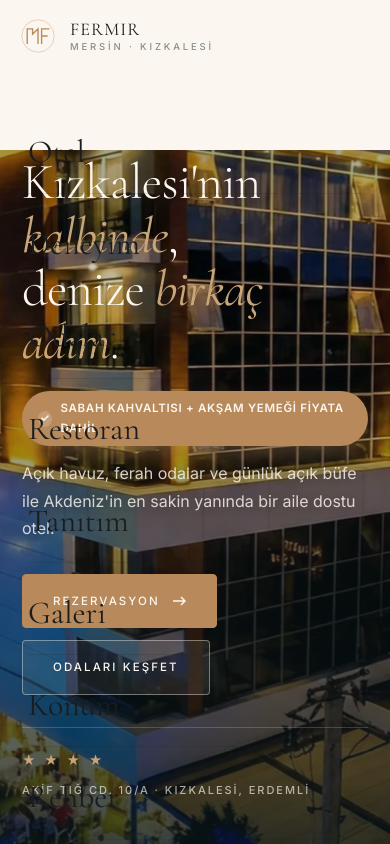
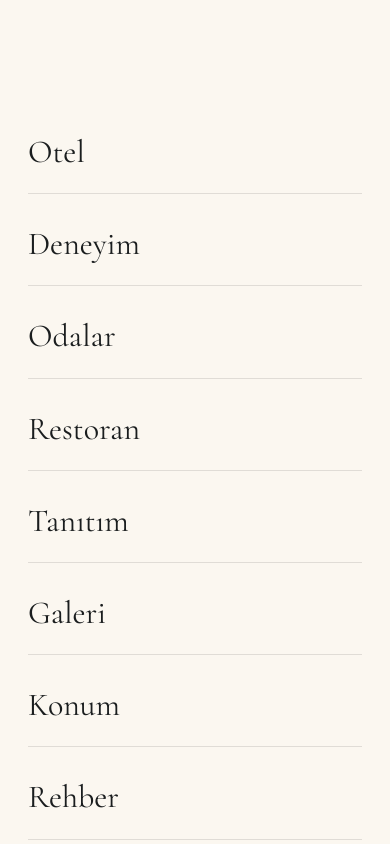
Before and after one commit to enssgenc/mersinfenrirotel, a plain HTML site: page index.html in a window 390 px wide. Both pictures are taken after a click on the button 347 px from the left and 36 px from the top of the page. Shown: the top 844 px of the page. Drawn offline with nearby package versions, Linux system fonts and the light colour scheme.

Commit message:
fix(nav): rebuild mobile menu — body-level DOM + body.nav-open lock
The previous hamburger flow lived inside the fixed <header>, which set up
a stacking context that fought with the page in some browser states —
the menu would render but page content bled through underneath it.

Restructure:
- nav__mobile moved out of <header> to right before </body>. Now it sits
  at body level, no parent stacking context to fight.
- Inline #nav-mobile-guard hardened:
    z-index: 9999, position: fixed, inset: 0, background: cream — all !important.
    Default display: none; mobile media query flips .is-open to flex.
- New body.nav-open { overflow: hidden !important; } locks page scroll
  while the menu is open (was an inline style.body.overflow before,
  more brittle and not visible to dev tools).
- JS rewritten with a setMenu(open) helper. Adds/removes:
    nav__mobile.is-open  +  nav__toggle.is-open  +  body.nav-open
  Esc key now closes the menu.
- CSS cache buster bumped /css/styles.css?v=4 -> ?v=5 so users on the
  stale v4 bundle don't reproduce the original bug.

```diff
--- a/index.html
+++ b/index.html
@@ -62,24 +62,30 @@
   <link href="https://fonts.googleapis.com/css2?family=Cormorant+Garamond:ital,wght@0,300;0,400;0,500;1,300;1,400&family=Inter:wght@400;500;600&display=swap" rel="stylesheet" />
 
   <!-- Styles (cache-busted versioned URL) -->
-  <link rel="stylesheet" href="/css/styles.css?v=4" />
+  <link rel="stylesheet" href="/css/styles.css?v=5" />
 
   <!-- Inline override — defeats any stale cached CSS that might leak
        .nav__mobile into the page flow on first-visit mobile devices.    -->
   <style id="nav-mobile-guard">
-    .nav__mobile { display: none !important; }
+    /* nav__mobile must be hidden by default everywhere, and must always
+       paint above the page content when opened — no cache or specificity
+       quirk should be able to break this.                                */
+    .nav__mobile {
+      display: none !important;
+      position: fixed !important;
+      inset: 0 !important;
+      z-index: 9999 !important;
+      background: #FBF7F0 !important;
+    }
     @media (max-width: 768px) {
       .nav__mobile.is-open {
         display: flex !important;
-        flex-direction: column;
-        position: fixed;
-        inset: 0;
-        background: #FBF7F0;
-        z-index: 55;
-        padding: 110px 28px 40px;
-        gap: 8px;
+        flex-direction: column !important;
+        padding: 110px 28px 40px !important;
+        gap: 8px !important;
       }
     }
+    body.nav-open { overflow: hidden !important; }
   </style>
 
   <!-- Structured data -->
@@ -472,19 +478,7 @@
       </button>
     </div>
 
-    <div class="nav__mobile" id="navMobile">
-      <a href="#about">Otel</a>
-      <a href="#experience">Deneyim</a>
-      <a href="#rooms">Odalar</a>
-      <a href="#dining">Restoran</a>
-      <a href="#showcase">Tanıtım</a>
-      <a href="#gallery">Galeri</a>
-      <a href="#location">Konum</a>
-      <a href="/kizkalesi-rehberi/">Rehber</a>
-      <a href="#sss">SSS</a>
-      <a href="#reserve" class="nav__cta">Rezervasyon</a>
-    </div>
-  </header>
+    </header>
 
   <!-- ================= HERO ================= -->
   <section class="hero" id="top">
@@ -1172,5 +1166,17 @@
   </a>
 
   <script src="/js/main.js" defer></script>
+  <div class="nav__mobile" id="navMobile">
+      <a href="#about">Otel</a>
+      <a href="#experience">Deneyim</a>
+      <a href="#rooms">Odalar</a>
+      <a href="#dining">Restoran</a>
+      <a href="#showcase">Tanıtım</a>
+      <a href="#gallery">Galeri</a>
+      <a href="#location">Konum</a>
+      <a href="/kizkalesi-rehberi/">Rehber</a>
+      <a href="#sss">SSS</a>
+      <a href="#reserve" class="nav__cta">Rezervasyon</a>
+    </div>
 </body>
 </html>
--- a/js/main.js
+++ b/js/main.js
@@ -21,20 +21,19 @@
   const navMobile = document.getElementById("navMobile");
 
   if (navToggle && navMobile) {
-    navToggle.addEventListener("click", () => {
-      const open = navMobile.classList.toggle("is-open");
+    const setMenu = (open) => {
+      navMobile.classList.toggle("is-open", open);
       navToggle.classList.toggle("is-open", open);
       navToggle.setAttribute("aria-expanded", String(open));
-      document.body.style.overflow = open ? "hidden" : "";
-    });
-
-    navMobile.querySelectorAll("a").forEach((a) => {
-      a.addEventListener("click", () => {
-        navMobile.classList.remove("is-open");
-        navToggle.classList.remove("is-open");
-        navToggle.setAttribute("aria-expanded", "false");
-        document.body.style.overflow = "";
-      });
+      document.body.classList.toggle("nav-open", open);
+    };
+    navToggle.addEventListener("click", () => setMenu(!navMobile.classList.contains("is-open")));
+    navMobile.querySelectorAll("a").forEach((a) =>
+      a.addEventListener("click", () => setMenu(false))
+    );
+    // ESC closes
+    document.addEventListener("keydown", (e) => {
+      if (e.key === "Escape" && navMobile.classList.contains("is-open")) setMenu(false);
     });
   }
 
```
Also changed, not shown: elaiussa-sebaste/index.html (+2 -2 lines), kanlidivane/index.html (+2 -2 lines), kizkalesi-aile-tatili/index.html (+2 -2 lines), kizkalesi-rehberi/index.html (+11 -11 lines), korykos-antik-kenti/index.html (+2 -2 lines), mersin-erdemli-otel/index.html (+5 -5 lines), yarim-pansiyon-otel-mersin/index.html (+2 -2 lines).
